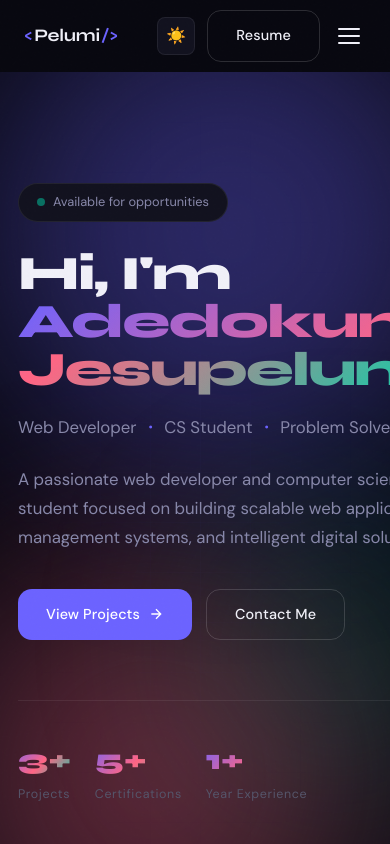
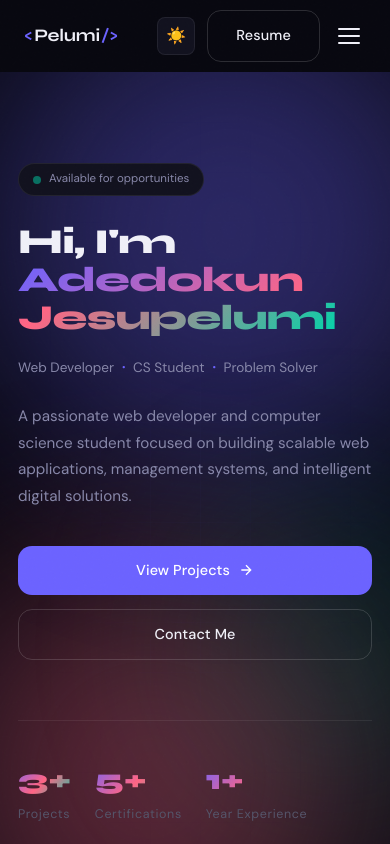
Before and after one commit to Pluhmee/My-Portfolio, a React (Create React App) app: page / in a window 390 px wide. Shown: the top 844 px of the page. Built offline with nearby package versions, Linux system fonts and the light colour scheme.

Commit message:
Refine hero title and role styles for responsiveness
Adjusted font sizes and line heights for better responsiveness. Added media queries for mobile styling.

```diff
--- a/src/pages/Home.css
+++ b/src/pages/Home.css
@@ -98,11 +98,14 @@
 }
 
 .hero-title {
-  font-size: clamp(3rem, 7vw, 5.5rem);
+  font-size: clamp(2rem, 8vw, 5.5rem);
   font-weight: 800;
-  line-height: 1.0;
+  line-height: 1.05;
   margin-bottom: 20px;
   letter-spacing: -0.03em;
+  word-break: break-word;
+  overflow-wrap: break-word;
+
 }
 
 .hero-role {
@@ -388,3 +391,35 @@
     padding: 50px 24px;
   }
 }
+
+@media (max-width: 480px) {
+  .hero-title {
+    font-size: clamp(1.75rem, 9vw, 2.8rem);
+    letter-spacing: -0.02em;
+    line-height: 1.08;
+  }
+
+  .hero-role {
+    font-size: 0.85rem;
+    gap: 8px;
+  }
+
+  .hero-bio {
+    font-size: 0.95rem;
+  }
+
+  .hero-actions {
+    flex-direction: column;
+    align-items: stretch;
+  }
+
+  .hero-actions .btn {
+    width: 100%;
+    justify-content: center;
+  }
+
+  .hero-badge {
+    font-size: 0.72rem;
+    padding: 6px 14px;
+  }
+}
```
